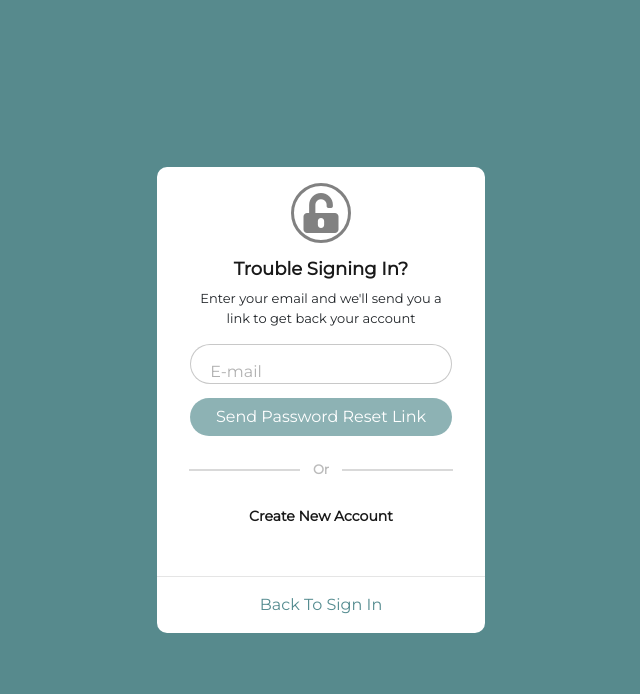
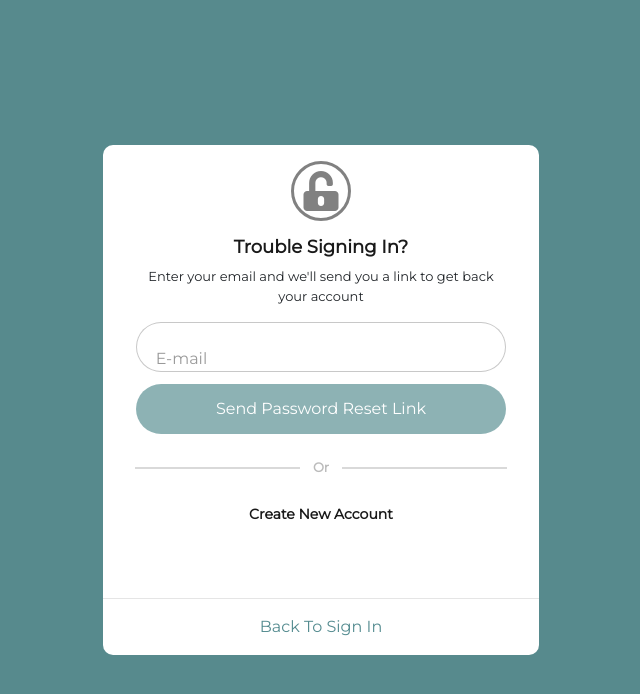
Before and after one commit to chiomadans1759/FREYDA, a Vue app: page /forgot-password in a window 1280 px wide. Shown: the top 694 px of the page, without its empty margins (319-959 px from the left). Built offline with nearby package versions, Linux system fonts and the light colour scheme; no server answers; what vue-toastr-2 would draw is missing.

Commit message:
Harmonized the auth styles

```diff
--- a/src/views/Auth/ForgotPassword.vue
+++ b/src/views/Auth/ForgotPassword.vue
@@ -1,6 +1,6 @@
 <template>
   <div id="forgot-password" class="row justify-content-center align-items-center">
-    <div class="bg-white col-md-3 col-sm-7 col-10 py-3 p-0">
+    <div class="bg-white col-md-4 col-sm-7 col-10 py-3 p-0">
       <div class="row justify-content-center flex-column align-items-center px-5">
         <div class="p-3 lock-icon d-flex justify-content-center align-items-center mb-3"><i class="fas fa-unlock-alt"></i></div>
         <h1>Trouble Signing In?</h1>
@@ -17,13 +17,13 @@
         <button
           :disabled="!emailIsValid"
           @click.prevent="resetPassword"
-          class="form-control mt-3">Send Password Reset Link
+          class="form-control mt-4">Send Password Reset Link
         </button>
       </div>
       <Divider class="my-4 px-2 mx-4"/>
       <div class="text-center">
         <router-link class="new-account" to="/">Create New Account</router-link>
-        <hr class="mt-5">
+        <hr>
         <router-link to="/login">Back To Sign In</router-link>
       </div>
     </div>
@@ -75,6 +75,9 @@ export default {
   font-size:40px;
   color:rgba(0, 0, 0, .7);
 }
+#forgot-password hr{
+  margin-top:4.5rem;
+}
 #forgot-password h1 {
   color:rgba(0, 0, 0, .9);
   font-size:18px;
@@ -89,8 +92,12 @@ export default {
   font-size:13px;
 }
 #forgot-password input, button {
+  font-size: 15px;
+  height: 50px!important;
+  outline: none !important;
+  box-shadow: none !important;
+  padding: 10px 0px 0 25px;
   border-radius:40px!important;
-  outline:none!important;
   width:100%
 }
 #forgot-password button:disabled {
@@ -118,15 +125,16 @@ export default {
   border:none;
 }
 #forgot-password .inputText {
-  font-size: 14px;
+  font-size: 16px;
   height: 40px;
 }
 #forgot-password .floating-label {
   position: absolute;
   pointer-events: none;
   left: 20px;
-  top: 16px;
-  color: rgba(0, 0, 0, .31)!important;
+  font-size: 16px;
+  top: 25px;
+  color: rgba(0, 0, 0, .40)!important;
   transition: 0.7s ease all;
 }
 #forgot-password button {
--- a/src/views/Auth/ResetPassword.vue
+++ b/src/views/Auth/ResetPassword.vue
@@ -1,9 +1,9 @@
 <template>
   <div id="reset-password" class="row justify-content-center align-items-center">
-    <div class="bg-white col-md-3 py-3 p-0">
+    <div class="bg-white col-md-4 col-sm-7 col-10 py-3 p-0">
       <div class="row justify-content-center flex-column align-items-center px-5">
         <h1 class="pt-3 pb-4">FREYDA</h1>
-        <div id="input-group" class="form-control mb-3">
+        <div id="input-group" class="form-control mb-4">
           <input
             type="text"
             class="inputText"
@@ -23,7 +23,7 @@
         </div>
         <button
           :disabled="!passwordIsValid"
-          class="form-control mt-4 mb-5">Reset Password</button>
+          class="form-control mt-5 mb-5">Reset Password</button>
       </div>
       <div class="text-center">
         <hr>
@@ -63,8 +63,12 @@ export default {
   font-weight:900;
 }
 #reset-password input, button {
+  font-size: 15px;
+  height: 50px!important;
+  outline: none !important;
+  box-shadow: none !important;
+  padding: 10px 0px 0 25px;
   border-radius:40px!important;
-  outline:none!important;
   width:100%
 }
 #reset-password input {
@@ -91,7 +95,7 @@ export default {
   position: absolute;
   pointer-events: none;
   left: 20px;
-  top: 16px;
+  top: 25px;
   color: rgba(0, 0, 0, .31)!important;
   transition: 0.7s ease all;
 }
```
